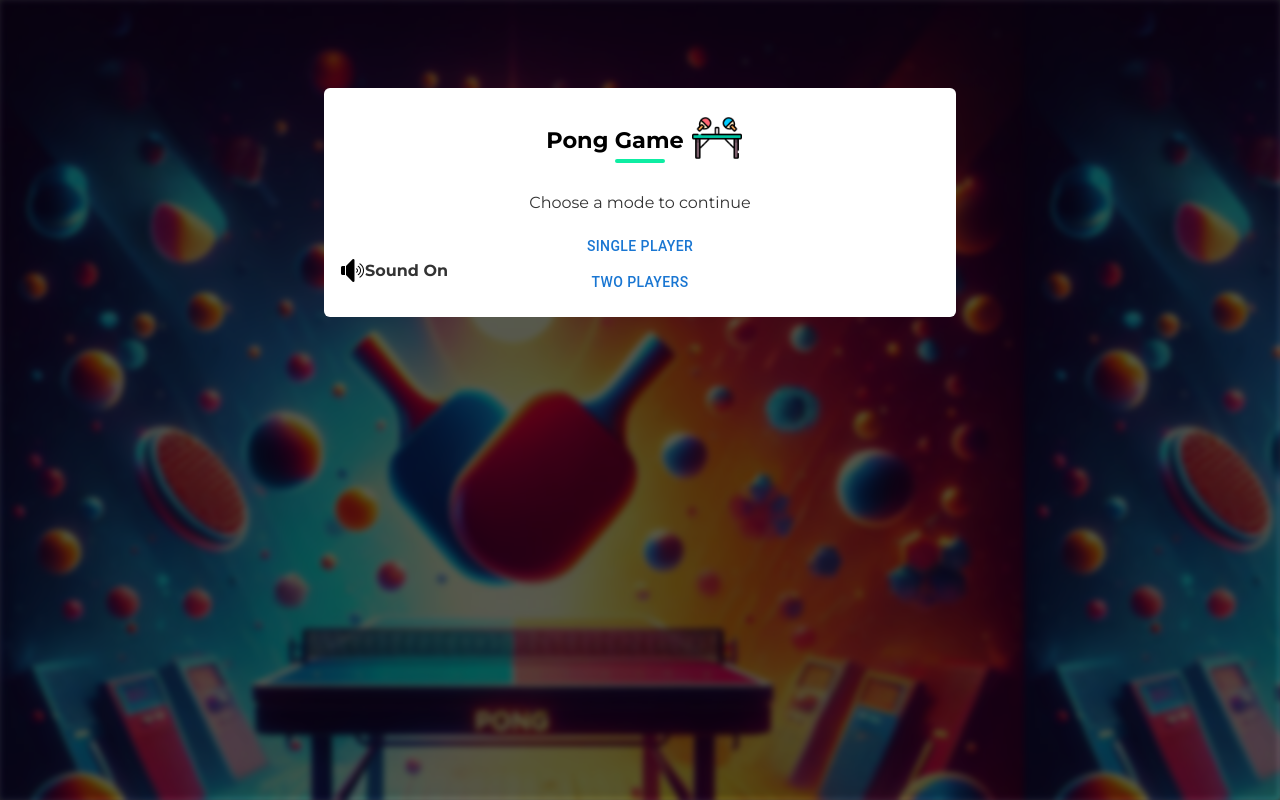
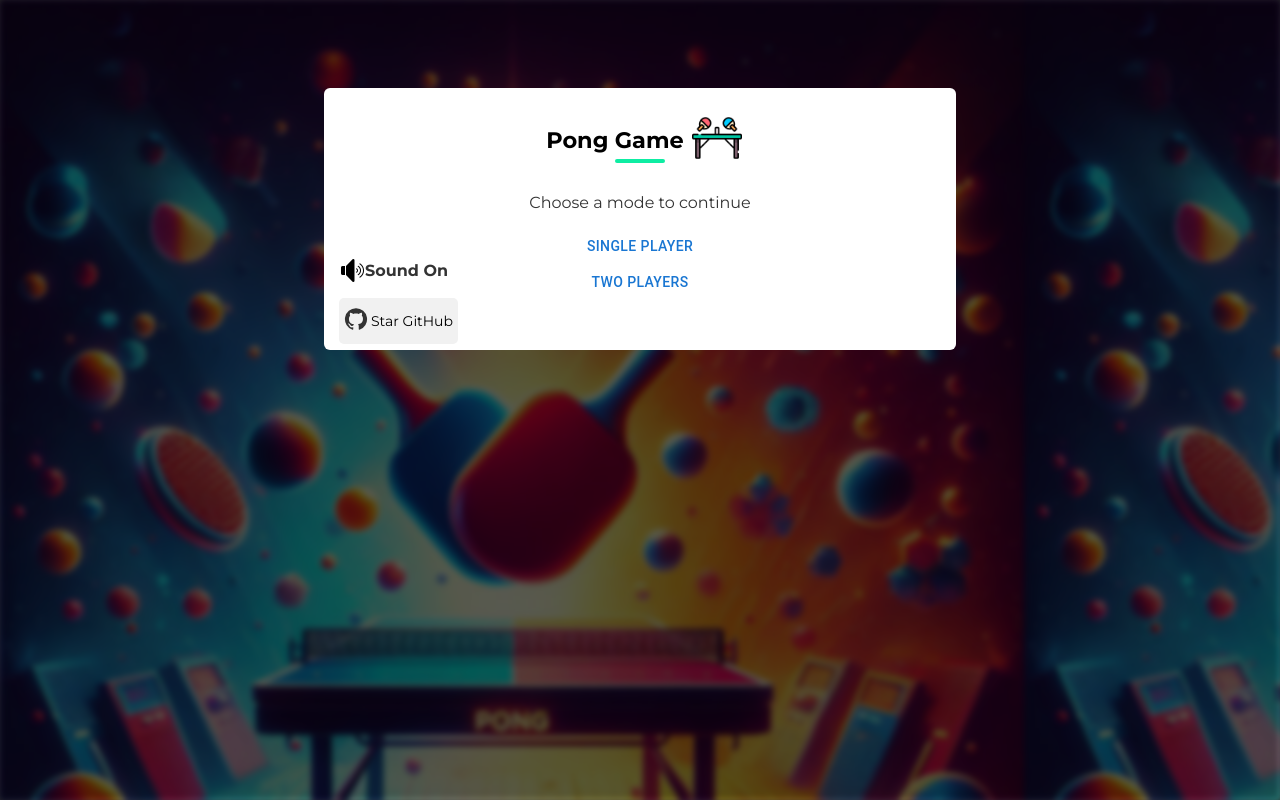
Before and after one commit to Ramzi-Abidi/Pong, a React (Vite) app: page / in a window 1280 px wide. Built offline with nearby package versions, Linux system fonts and the light colour scheme.

Commit message:
Added star github repo button
Created a button for linking to github repo

```diff
--- a/src/styles/index.css
+++ b/src/styles/index.css
@@ -158,6 +158,26 @@ section {
     align-items: center;
 }
 
+.star-github-button {
+    display: flex;
+    width: auto;
+    height: auto;
+    padding: 0 5px;
+    position: absolute;
+    background-color: #F1F1F1;
+    bottom: 6px;
+    left: 15px;
+    color: black;
+    font-size: 14px;
+    border-radius: 5px;
+}
+
+.github-star-icon {
+    margin-top: 9px;
+    margin-right: 3px;
+    color: #333333;
+}
+
 .slowed-blurry-background > * {
     filter: blur(3px);
 }
@@ -170,6 +190,7 @@ section {
     text-align: center;
     background-color: #fff;
     width: 600px;
+    height: 230px;
     border-radius: 6px;
     padding: 1rem;
     margin-top: 5rem;
--- a/src/views/Home.tsx
+++ b/src/views/Home.tsx
@@ -3,6 +3,7 @@ import { useNavigate } from "react-router-dom";
 import pongImage from "../assets/pong-header.png";
 import soundOnImage from "../assets/sound-on.png";
 import soundOffImage from "../assets/sound-off.png";
+import GitHubIcon from '@mui/icons-material/GitHub';
 import { HomeProps } from "../utils/types";
 import { useEffect } from "react";
 
@@ -33,6 +34,13 @@ const Home: React.FC<HomeProps> = ({ isSoundOn, onSoundChange }) => {
             <div className="overlay"></div>
             <div className="pong-background"></div>
             <section className="stepper disable-blur">
+            <a href="https://github.com/Ramzi-Abidi/Pong" target="__blank" className="star-github-link">
+            <div className="star-github-button">
+                <GitHubIcon className="github-star-icon"/>
+                <p>Star GitHub</p>
+            </div>
+            </a>
+
                 <div className="title home-title-section">
                     <h3>pong game</h3>
                     <div className="img-container">
```
